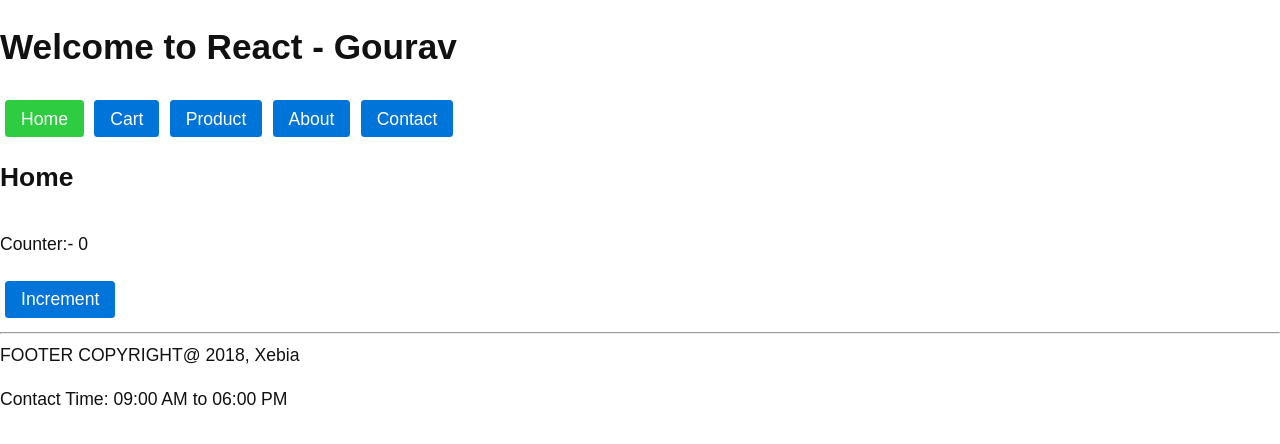
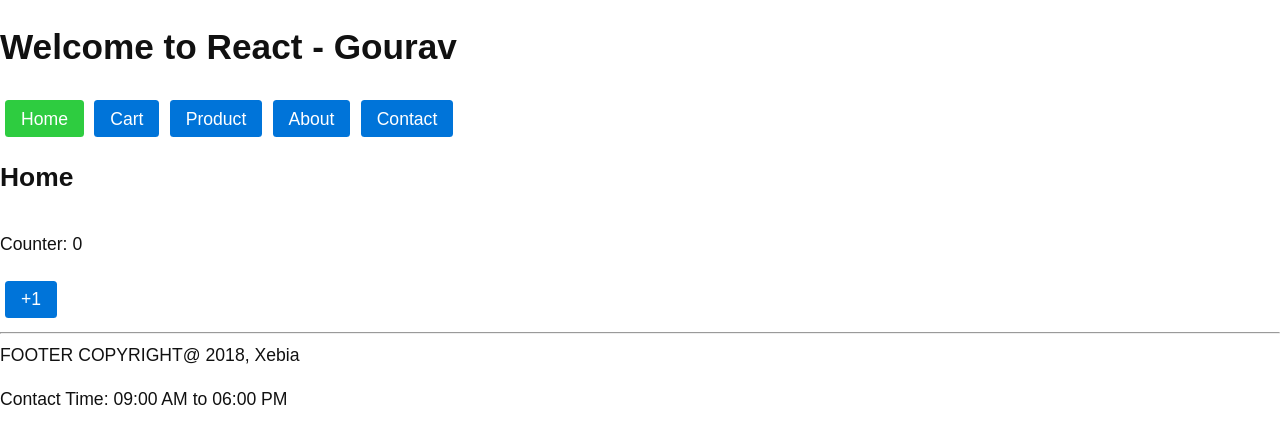
Before and after one commit to gourav8jain/react-training-app-24-26-feb, a React app: page / in a window 1280 px wide. Shown: the top 444 px of the page. Built offline with nearby package versions, Linux system fonts and the light colour scheme.

Commit message:
home changes after redux implementation

```diff
--- a/src/app/components/Home.js
+++ b/src/app/components/Home.js
@@ -1,70 +1,62 @@
-
 
 import React, { Component } from "react";
 import PropTypes from "prop-types";
 
-// THROW AWYA CODE -- BAD
-
+// throw away code
 import store from "../store";
 
 export default class Home extends Component {
     constructor(props) {
         super(props);
-        // state is a keyword
-        //mutable
-        //styate is owned by component
 
-        this.state = {
-            counter: 0,
-            show: true
-        };
+
     }
 
-    shouldComponentUpdate(nextProps, nextState) {
-        console.log("shouldComponentUpdate -- Home -- current state", this.state);
-        console.log("shouldComponentUpdate -- Home -- next state", nextState);
-
-        // odd number are getting printed and calling render not even // forceupdate dees not call shouldComponentUpdate()
-        return nextState.counter % 2 == 1;
+    increment() {
+        let action = {
+            type: 'INCREMENT',
+            payload: {
+                value: 1
+            }
+        }
+        store.dispatch(action);
     }
 
+    componentDidMount()
+    {
+        // SUBSCRIBE WILLL ALWAYS HAVE NO PARAMETERS AS SUCH
+        this.unsubscribeFunc = store.subscribe(()=>{
+            console.log("home subs called", Math.random());
+            this.forceUpdate();
+        })
+    }
+
+    componentWillUnmount()
+    {
+       console.log('unsubscribeFunc -- componentWillUnmount')
+        this.unsubscribeFunc();
+    }
+
+
     render() {
-        console.log('Home render', this.state.counter);
-        console.log('show', this.state.show);
+        console.log("Home render", );
+        let state = store.getState();
+        let counter = state;
+        //let _this = this;
+
         return (
             <div>
                 <h2>Home</h2>
-                <p>Counter:- {this.state.counter}</p>
-                <button onClick={() => this.increment()}>Increment</button>
+
+                <p> Counter: {counter}  </p>
+
+
+                <button onClick={() => this.increment()}>
+                    +1
+                </button>
+
             </div>
         )
-    }
-
-    increment() {
-        // // bad approach -- mutating state directly
-        // this.state.counter++;
-        // console.log(this.state.counter);
-
-        // // bad call the render using api methods
-
-        // this.forceUpdate();
-
-        // GOOD OPTION -- SET STATE() -- MERGE STATE
-        //SET STATE IS ASYNC
-        console.log("BEFORE SET-STATE", this.state.counter);
-        this.setState({
-            // immutable
-            counter: this.state.counter + 1
-            //counter:1
-        })
-
-        this.setState({
-            // immutable
-            show: !this.state.show
-            //show:false
-        })
-        console.log("AFTER SET-STATE", this.state.counter);
-        console.trace("called");
     }
 }
 
```
Also changed, not shown: src/app/components/Home.1.js (added, +78 -0 lines).
